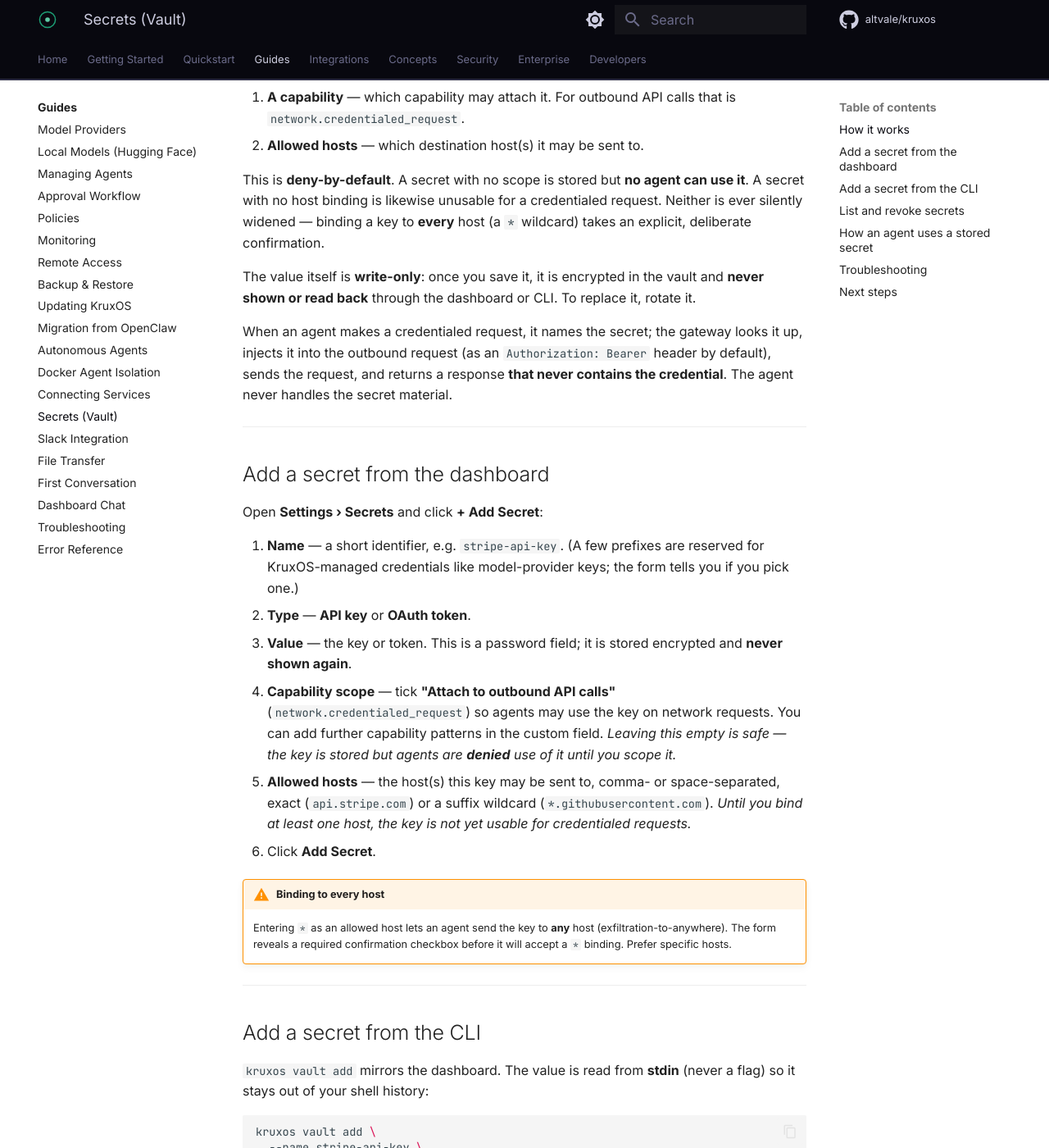
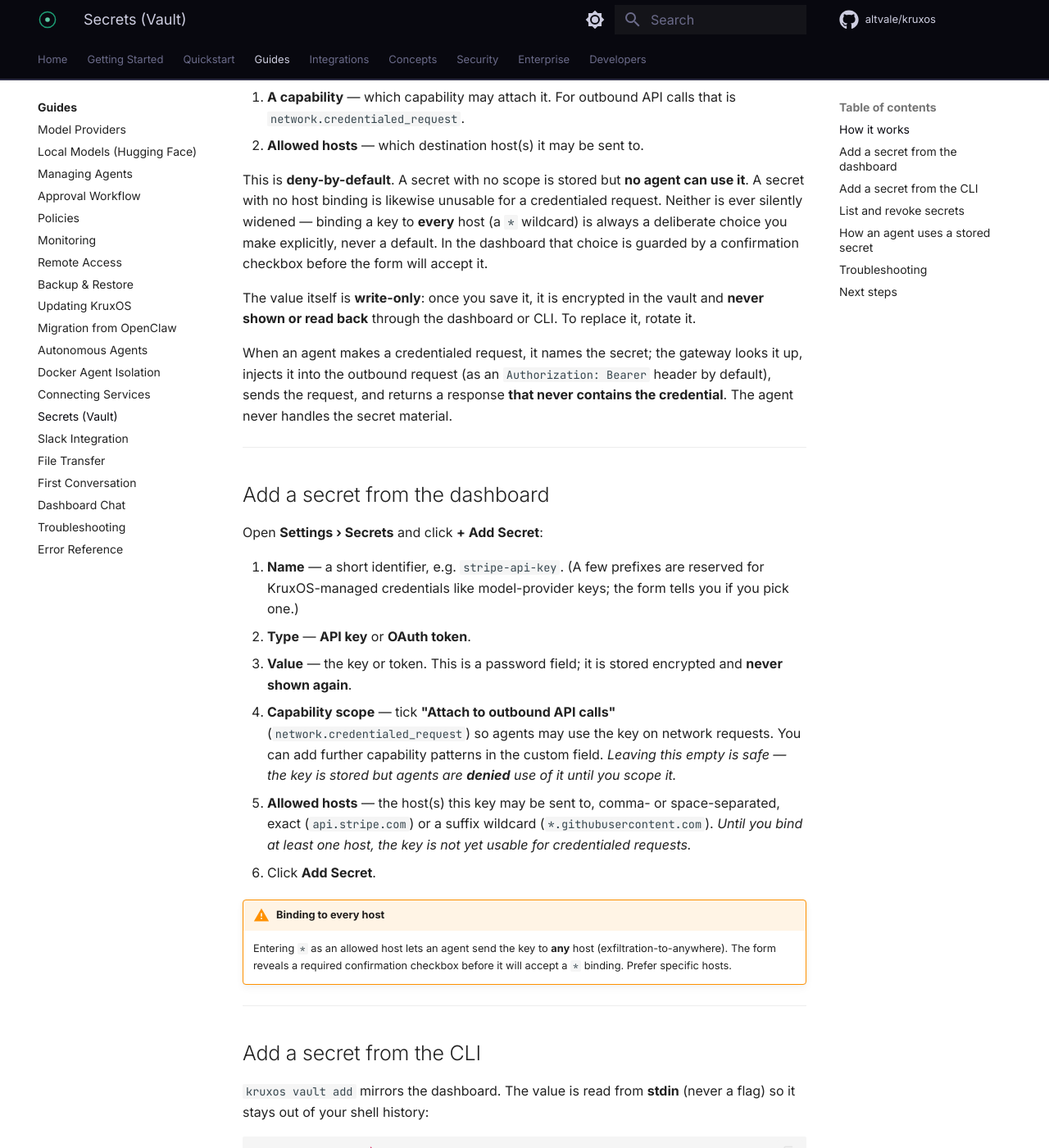
Before and after one commit to altvale/kruxos, an MkDocs documentation site: the page built from docs/public/docs/guides/secrets.md, in a window 1280 px wide and 1400 px high, scrolled down 654 px. Shown: the whole window at 82% size. Built offline with MkDocs 1.6.1 and Material for MkDocs 9.7.7, drawn with Linux system fonts in a browser that asks for light colours; comment, search, counter and statistics services are not loaded; some of the changed text lies outside the part shown.

Commit message:
docs(secrets): scope the *-host confirmation to the dashboard
The universal guarantee (a wildcard host is never silently applied — always a
deliberate, explicit choice) stays. But the interactive confirmation is a
dashboard-only safeguard, so the intro no longer implies the CLI prompts, and
the CLI section now notes that --allowed-hosts '*' is accepted with a warning
and no interactive confirm step.

```diff
--- a/docs/public/docs/guides/secrets.md
+++ b/docs/public/docs/guides/secrets.md
@@ -29,7 +29,9 @@
 This is **deny-by-default**. A secret with no scope is stored but **no agent can
 use it**. A secret with no host binding is likewise unusable for a credentialed
 request. Neither is ever silently widened — binding a key to **every** host (a
-`*` wildcard) takes an explicit, deliberate confirmation.
+`*` wildcard) is always a deliberate choice you make explicitly, never a default.
+In the dashboard that choice is guarded by a confirmation checkbox before the
+form will accept it.
 
 The value itself is **write-only**: once you save it, it is encrypted in the
 vault and **never shown or read back** through the dashboard or CLI. To replace
@@ -88,6 +90,9 @@
   space-separated** list. Both **default to empty** — so, exactly as in the
   dashboard, an omitted scope means agents are denied and an omitted host binding
   means the key is not yet usable. Neither is ever widened to `*` for you.
+- Unlike the dashboard, the CLI has no interactive confirm step: passing
+  `--allowed-hosts '*'` is **accepted with a warning** (no prompt). Bind specific
+  hosts unless you genuinely intend the key to reach any host.
 - `--type` is `api_key` or `oauth_token`.
 
 The command tells you if you left the scope or host binding empty, so you know
```
